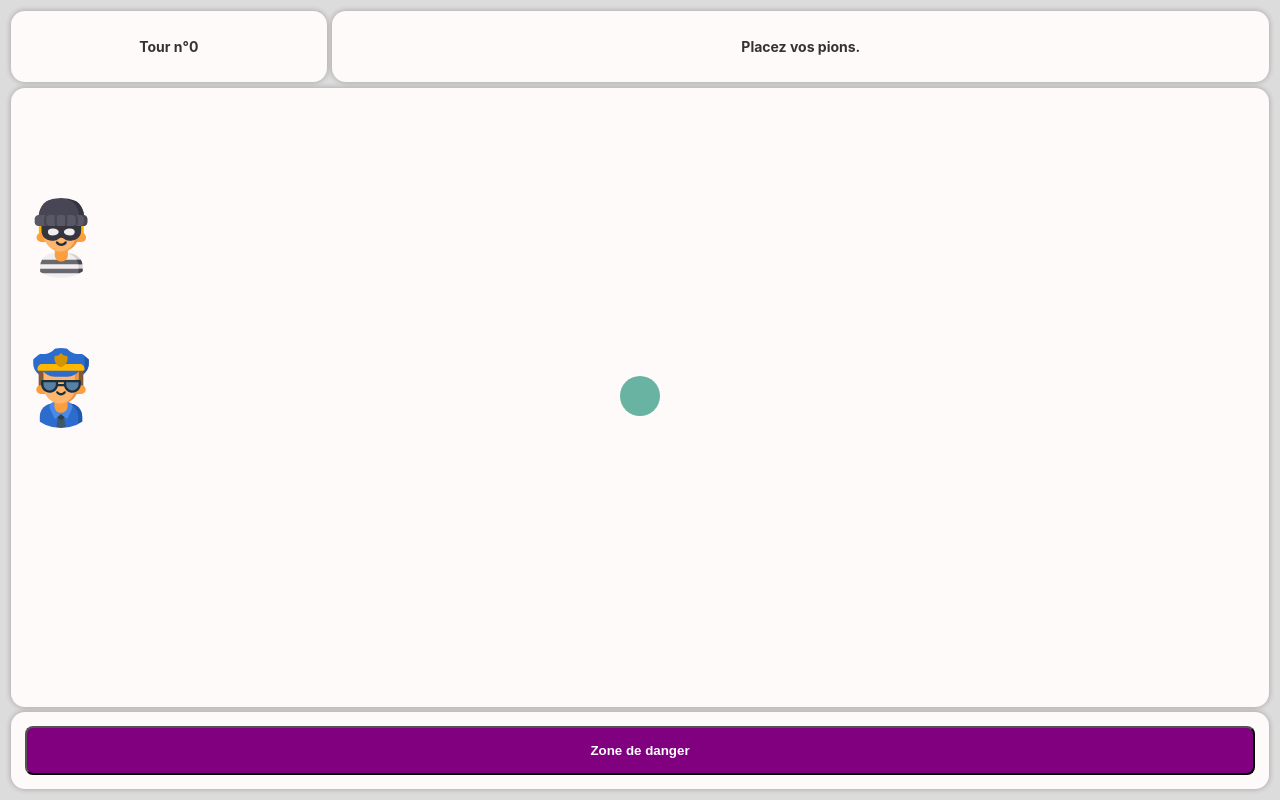
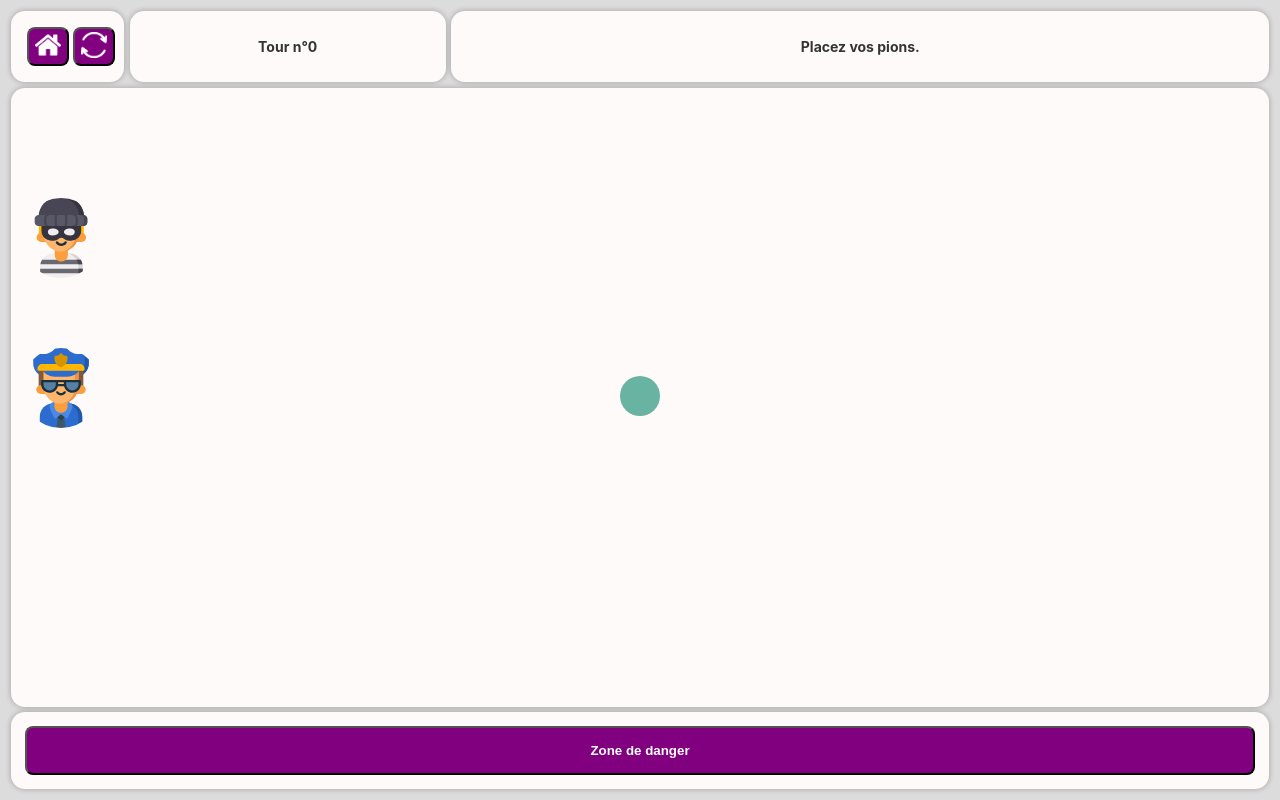
Before and after one commit to Gregory-Hoareau/TER-TerraNumerica, an Angular app in the folder Terra-Numerica/: page /menu in a window 1280 px wide. Both pictures are taken after a click on the button "Commencer la partie". Built offline with nearby package versions, Linux system fonts and the light colour scheme; no server answers.

Commit message:
bouton rejouer et retour menu #26
ajout des bouton retour menu et rejouer dans l'interface de jeu

```diff
--- a/Terra-Numerica/src/app/_services/game/game.service.ts
+++ b/Terra-Numerica/src/app/_services/game/game.service.ts
@@ -356,26 +356,33 @@ export class GameService {
     if(this.checkEnd()) {
       Swal.fire({
         title: this.winner,
-        text:  'Nombre de tours écoulés : ' + this.turnCount + ' Mode de Jeu : facile' + ' Nombre de policiers : ' + this.cops.length + ' Nombre de Voleurs : ' + this.thiefs.length,
+        text:  'Nombre de tours écoulés : ' + this.turnCount + ' Mode de Jeu : ' + this.gameMode + ' Nombre de policiers : ' + this.cops.length + ' Nombre de Voleurs : ' + this.thiefs.length,
         icon: 'success',
         confirmButtonText: 'Rejouer',
         showCancelButton: true,
         cancelButtonText: 'Retour au Menu'
       }).then((result) => {
         if(result.isConfirmed){
-          this.watchingPositionList = []
-          this.watchingPositionListStep2 = []
-          this.alreadyEnconteredPos = false
-          window.location.reload();
+          this.replay();
         }else if(!result.isConfirmed){
-          this.reset();
-          this.router.navigate(['/menu']);
-
+          this.goBackToMenu();
         }
       })
     } else {
       this.update()
     }
+  }
+
+  goBackToMenu(){
+    this.reset();
+    this.router.navigate(['/menu']);
+  }
+
+  replay(){
+    this.watchingPositionList = []
+    this.watchingPositionListStep2 = []
+    this.alreadyEnconteredPos = false
+    window.location.reload();
   }
 
   reset(){
--- a/Terra-Numerica/src/app/components/game-board/game-board.component.html
+++ b/Terra-Numerica/src/app/components/game-board/game-board.component.html
@@ -1,5 +1,9 @@
 <div id="top-hud">
     <div id="top-hud-turn-information">
+        <div class="card menu-button">
+            <button (click)="gameManager.goBackToMenu()"><img class="menu-button-img-preview" src="assets/home.svg"/></button>
+            <button (click)="gameManager.replay()"><img class="menu-button-img-preview" src="assets/refresh.svg"/></button>
+        </div>
         <div id="top-hud-turn-information-number" class="card">
             Tour n°{{getTurnCount()}}
         </div>
--- a/Terra-Numerica/src/app/components/game-board/game-board.component.scss
+++ b/Terra-Numerica/src/app/components/game-board/game-board.component.scss
@@ -20,6 +20,17 @@
     background-color: snow;
     border-radius: 1em;
     box-shadow: 0 0 5px 1px rgba(0, 0, 0, .2);
+}
+
+.menu-button{
+    display: flex;
+    padding: 1em;
+    button{
+        margin: 2%;
+    }
+    .menu-button-img-preview{
+        width: 2em;
+    }
 }
 
 #top-hud {
--- a/Terra-Numerica/src/app/components/game-board/game-board.component.ts
+++ b/Terra-Numerica/src/app/components/game-board/game-board.component.ts
@@ -27,7 +27,7 @@ export class GameBoardComponent implements OnInit {
   public gameMode;
 
   constructor(private graphService: GraphService,
-              private gameManager: GameService,
+              public gameManager: GameService,
               private activatedRoute: ActivatedRoute) {
 
   }
```
Also changed, not shown: Terra-Numerica/src/assets/home.svg (added), Terra-Numerica/src/assets/refresh.svg (added).
